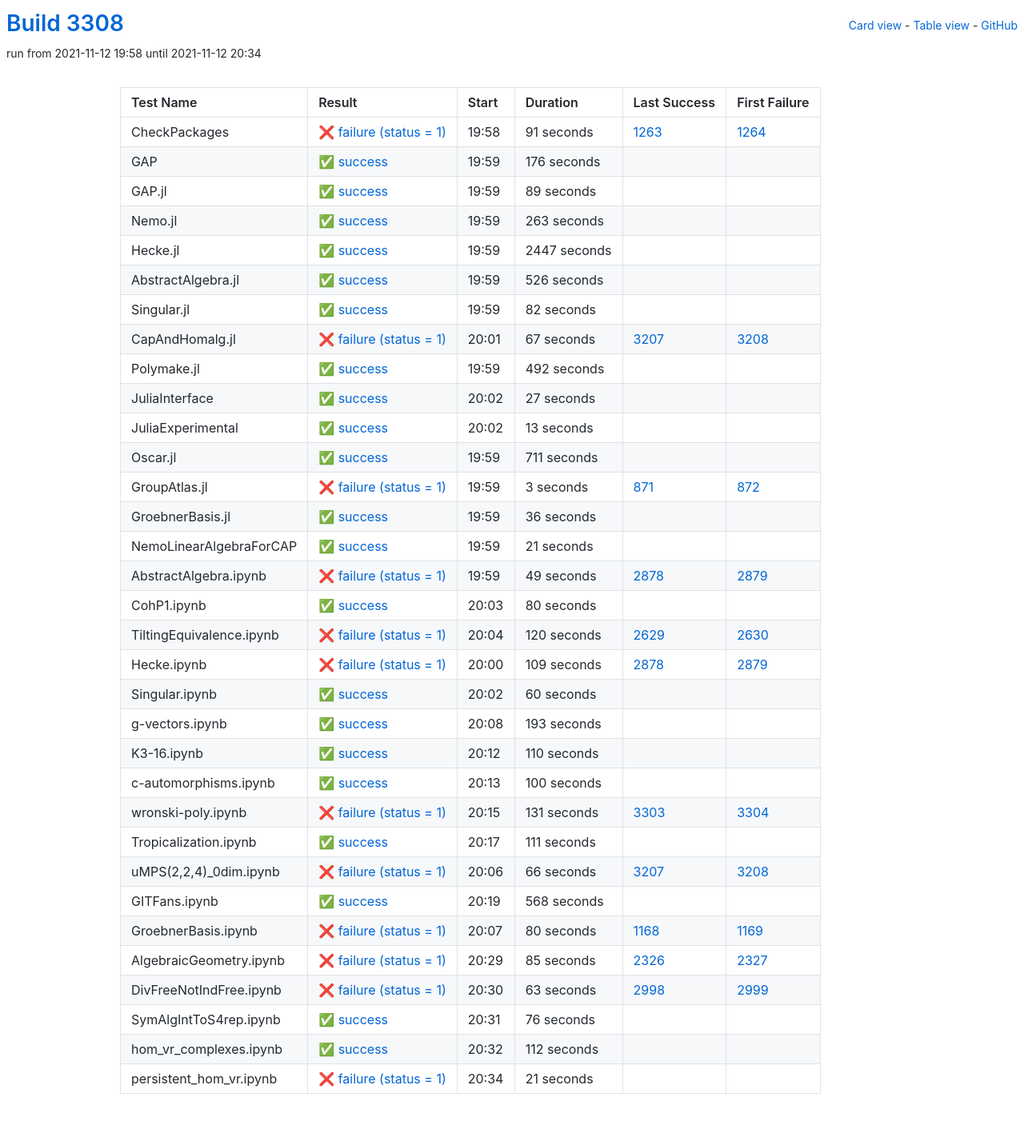
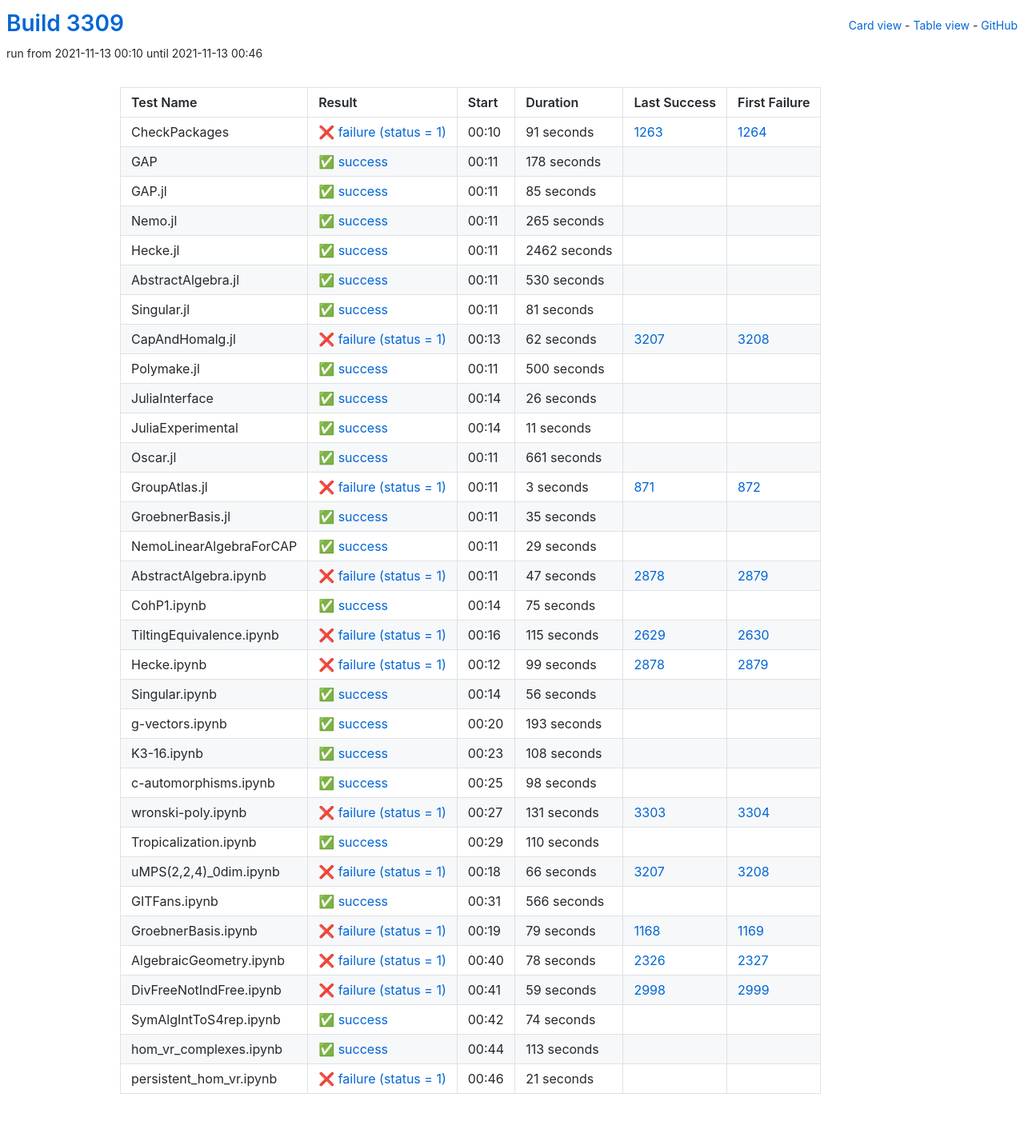
Before and after one commit to oscar-system/oscar-ci-status-stable, a Jekyll site: the page built from table.html, in a window 1280 px wide. Shown: the whole page at 80% size. Built offline with Jekyll 4.4.1, drawn with Linux system fonts in a browser that asks for light colours.

Commit message:
Build #3309

```diff
--- a/_data/ci.yml
+++ b/_data/ci.yml
@@ -1,6 +1,6 @@
 ---
-build: 3308
-build_url: https://oscarci.mathematik.uni-kl.de/job/oscar-stable/3308/
+build: 3309
+build_url: https://oscarci.mathematik.uni-kl.de/job/oscar-stable/3309/
 job: oscar-stable
 organization: oscar-system
 repo: oscar-ci-status-stable
@@ -8,8 +8,8 @@ repourl: https://github.com/oscar-system/oscar-ci-status-stable
 tests:
 - name: CheckPackages
   id: checkpackages
-  log: https://oscarci.mathematik.uni-kl.de/job/oscar-stable/3308/artifact/logs/build-3308/CheckPackages.log
-  start: 2021-11-12 19:58
+  log: https://oscarci.mathematik.uni-kl.de/job/oscar-stable/3309/artifact/logs/build-3309/CheckPackages.log
+  start: 2021-11-13 00:10
   success: false
   exitcode: 1
   status: failure
@@ -20,140 +20,140 @@ tests:
   first_failure_url: https://oscarci.mathematik.uni-kl.de/job/oscar-stable/1264/
 - name: GAP
   id: gap
-  log: https://oscarci.mathematik.uni-kl.de/job/oscar-stable/3308/artifact/logs/build-3308/GAP.log
-  start: 2021-11-12 19:59
+  log: https://oscarci.mathematik.uni-kl.de/job/oscar-stable/3309/artifact/logs/build-3309/GAP.log
+  start: 2021-11-13 00:11
   success: true
   exitcode: 0
   status: success
-  duration: 176
+  duration: 178
   last_success: false
   last_success_url:
   first_failure: false
   first_failure_url:
 - name: GAP.jl
   id: gap-jl
-  log: https://oscarci.mathematik.uni-kl.de/job/oscar-stable/3308/artifact/logs/build-3308/GAP.jl.log
-  start: 2021-11-12 19:59
+  log: https://oscarci.mathematik.uni-kl.de/job/oscar-stable/3309/artifact/logs/build-3309/GAP.jl.log
+  start: 2021-11-13 00:11
   success: true
   exitcode: 0
   status: success
-  duration: 89
+  duration: 85
   last_success: false
   last_success_url:
   first_failure: false
   first_failure_url:
 - name: Nemo.jl
   id: nemo-jl
-  log: https://oscarci.mathematik.uni-kl.de/job/oscar-stable/3308/artifact/logs/build-3308/Nemo.jl.log
-  start: 2021-11-12 19:59
+  log: https://oscarci.mathematik.uni-kl.de/job/oscar-stable/3309/artifact/logs/build-3309/Nemo.jl.log
+  start: 2021-11-13 00:11
   success: true
   exitcode: 0
   status: success
-  duration: 263
+  duration: 265
   last_success: false
   last_success_url:
   first_failure: false
   first_failure_url:
 - name: Hecke.jl
   id: hecke-jl
-  log: https://oscarci.mathematik.uni-kl.de/job/oscar-stable/3308/artifact/logs/build-3308/Hecke.jl.log
-  start: 2021-11-12 19:59
+  log: https://oscarci.mathematik.uni-kl.de/job/oscar-stable/3309/artifact/logs/build-3309/Hecke.jl.log
+  start: 2021-11-13 00:11
   success: true
   exitcode: 0
   status: success
-  duration: 2447
+  duration: 2462
   last_success: false
   last_success_url:
   first_failure: false
   first_failure_url:
 - name: AbstractAlgebra.jl
   id: abstractalgebra-jl
-  log: https://oscarci.mathematik.uni-kl.de/job/oscar-stable/3308/artifact/logs/build-3308/AbstractAlgebra.jl.log
-  start: 2021-11-12 19:59
+  log: https://oscarci.mathematik.uni-kl.de/job/oscar-stable/3309/artifact/logs/build-3309/AbstractAlgebra.jl.log
+  start: 2021-11-13 00:11
   success: true
   exitcode: 0
   status: success
-  duration: 526
+  duration: 530
   last_success: false
   last_success_url:
   first_failure: false
   first_failure_url:
 - name: Singular.jl
   id: singular-jl
-  log: https://oscarci.mathematik.uni-kl.de/job/oscar-stable/3308/artifact/logs/build-3308/Singular.jl.log
-  start: 2021-11-12 19:59
+  log: https://oscarci.mathematik.uni-kl.de/job/oscar-stable/3309/artifact/logs/build-3309/Singular.jl.log
+  start: 2021-11-13 00:11
   success: true
   exitcode: 0
   status: success
-  duration: 82
+  duration: 81
   last_success: false
   last_success_url:
   first_failure: false
   first_failure_url:
 - name: CapAndHomalg.jl
   id: capandhomalg-jl
-  log: https://oscarci.mathematik.uni-kl.de/job/oscar-stable/3308/artifact/logs/build-3308/CapAndHomalg.jl.log
-  start: 2021-11-12 20:01
+  log: https://oscarci.mathematik.uni-kl.de/job/oscar-stable/3309/artifact/logs/build-3309/CapAndHomalg.jl.log
+  start: 2021-11-13 00:13
   success: false
   exitcode: 1
   status: failure
-  duration: 67
+  duration: 62
   last_success: 3207
   last_success_url: https://oscarci.mathematik.uni-kl.de/job/oscar-stable/3207/
   first_failure: 3208
   first_failure_url: https://oscarci.mathematik.uni-kl.de/job/oscar-stable/3208/
 - name: Polymake.jl
   id: polymake-jl
-  log: https://oscarci.mathematik.uni-kl.de/job/oscar-stable/3308/artifact/logs/build-3308/Polymake.jl.log
-  start: 2021-11-12 19:59
+  log: https://oscarci.mathematik.uni-kl.de/job/oscar-stable/3309/artifact/logs/build-3309/Polymake.jl.log
+  start: 2021-11-13 00:11
   success: true
   exitcode: 0
   status: success
-  duration: 492
+  duration: 500
   last_success: false
   last_success_url:
   first_failure: false
   first_failure_url:
 - name: JuliaInterface
   id: juliainterface
-  log: https://oscarci.mathematik.uni-kl.de/job/oscar-stable/3308/artifact/logs/build-3308/JuliaInterface.log
-  start: 2021-11-12 20:02
+  log: https://oscarci.mathematik.uni-kl.de/job/oscar-stable/3309/artifact/logs/build-3309/JuliaInterface.log
+  start: 2021-11-13 00:14
   success: true
   exitcode: 0
   status: success
-  duration: 27
+  duration: 26
   last_success: false
   last_success_url:
   first_failure: false
   first_failure_url:
 - name: JuliaExperimental
   id: juliaexperimental
-  log: https://oscarci.mathematik.uni-kl.de/job/oscar-stable/3308/artifact/logs/build-3308/JuliaExperimental.log
-  start: 2021-11-12 20:02
+  log: https://oscarci.mathematik.uni-kl.de/job/oscar-stable/3309/artifact/logs/build-3309/JuliaExperimental.log
+  start: 2021-11-13 00:14
   success: true
   exitcode: 0
   status: success
-  duration: 13
+  duration: 11
   last_success: false
   last_success_url:
   first_failure: false
   first_failure_url:
 - name: Oscar.jl
   id: oscar-jl
-  log: https://oscarci.mathematik.uni-kl.de/job/oscar-stable/3308/artifact/logs/build-3308/Oscar.jl.log
-  start: 2021-11-12 19:59
+  log: https://oscarci.mathematik.uni-kl.de/job/oscar-stable/3309/artifact/logs/build-3309/Oscar.jl.log
+  start: 2021-11-13 00:11
   success: true
   exitcode: 0
   status: success
-  duration: 711
+  duration: 661
   last_success: false
   last_success_url:
   first_failure: false
   first_failure_url:
 - name: GroupAtlas.jl
   id: groupatlas-jl
-  log: https://oscarci.mathematik.uni-kl.de/job/oscar-stable/3308/artifact/logs/build-3308/GroupAtlas.jl.log
-  start: 2021-11-12 19:59
+  log: https://oscarci.mathematik.uni-kl.de/job/oscar-stable/3309/artifact/logs/build-3309/GroupAtlas.jl.log
+  start: 2021-11-13 00:11
   success: false
   exitcode: 1
   status: failure
@@ -164,92 +164,92 @@ tests:
   first_failure_url: https://oscarci.mathematik.uni-kl.de/job/oscar-stable/872/
 - name: GroebnerBasis.jl
   id: groebnerbasis-jl
-  log: https://oscarci.mathematik.uni-kl.de/job/oscar-stable/3308/artifact/logs/build-3308/GroebnerBasis.jl.log
-  start: 2021-11-12 19:59
+  log: https://oscarci.mathematik.uni-kl.de/job/oscar-stable/3309/artifact/logs/build-3309/GroebnerBasis.jl.log
+  start: 2021-11-13 00:11
   success: true
   exitcode: 0
   status: success
-  duration: 36
+  duration: 35
   last_success: false
   last_success_url:
   first_failure: false
   first_failure_url:
 - name: NemoLinearAlgebraForCAP
   id: nemolinearalgebraforcap
-  log: https://oscarci.mathematik.uni-kl.de/job/oscar-stable/3308/artifact/logs/build-3308/NemoLinearAlgebraForCAP.log
-  start: 2021-11-12 19:59
+  log: https://oscarci.mathematik.uni-kl.de/job/oscar-stable/3309/artifact/logs/build-3309/NemoLinearAlgebraForCAP.log
+  start: 2021-11-13 00:11
   success: true
   exitcode: 0
   status: success
-  duration: 21
+  duration: 29
   last_success: false
   last_success_url:
   first_failure: false
   first_failure_url:
 - name: AbstractAlgebra.ipynb
   id: abstractalgebra-ipynb
-  log: https://oscarci.mathematik.uni-kl.de/job/oscar-stable/3308/artifact/logs/build-3308/AbstractAlgebra.ipynb.log
-  start: 2021-11-12 19:59
+  log: https://oscarci.mathematik.uni-kl.de/job/oscar-stable/3309/artifact/logs/build-3309/AbstractAlgebra.ipynb.log
+  start: 2021-11-13 00:11
   success: false
   exitcode: 1
   status: failure
-  duration: 49
+  duration: 47
   last_success: 2878
   last_success_url: https://oscarci.mathematik.uni-kl.de/job/oscar-stable/2878/
   first_failure: 2879
   first_failure_url: https://oscarci.mathematik.uni-kl.de/job/oscar-stable/2879/
 - name: CohP1.ipynb
   id: cohp1-ipynb
-  log: https://oscarci.mathematik.uni-kl.de/job/oscar-stable/3308/artifact/logs/build-3308/CohP1.ipynb.log
-  start: 2021-11-12 20:03
+  log: https://oscarci.mathematik.uni-kl.de/job/oscar-stable/3309/artifact/logs/build-3309/CohP1.ipynb.log
+  start: 2021-11-13 00:14
   success: true
   exitcode: 0
   status: success
-  duration: 80
+  duration: 75
   last_success: false
   last_success_url:
   first_failure: false
   first_failure_url:
 - name: TiltingEquivalence.ipynb
   id: tiltingequivalence-ipynb
-  log: https://oscarci.mathematik.uni-kl.de/job/oscar-stable/3308/artifact/logs/build-3308/TiltingEquivalence.ipynb.log
-  start: 2021-11-12 20:04
+  log: https://oscarci.mathematik.uni-kl.de/job/oscar-stable/3309/artifact/logs/build-3309/TiltingEquivalence.ipynb.log
+  start: 2021-11-13 00:16
   success: false
   exitcode: 1
   status: failure
-  duration: 120
+  duration: 115
   last_success: 2629
   last_success_url: https://oscarci.mathematik.uni-kl.de/job/oscar-stable/2629/
   first_failure: 2630
   first_failure_url: https://oscarci.mathematik.uni-kl.de/job/oscar-stable/2630/
 - name: Hecke.ipynb
   id: hecke-ipynb
-  log: https://oscarci.mathematik.uni-kl.de/job/oscar-stable/3308/artifact/logs/build-3308/Hecke.ipynb.log
-  start: 2021-11-12 20:00
+  log: https://oscarci.mathematik.uni-kl.de/job/oscar-stable/3309/artifact/logs/build-3309/Hecke.ipynb.log
+  start: 2021-11-13 00:12
   success: false
   exitcode: 1
   status: failure
-  duration: 109
+  duration: 99
   last_success: 2878
   last_success_url: https://oscarci.mathematik.uni-kl.de/job/oscar-stable/2878/
   first_failure: 2879
   first_failure_url: https://oscarci.mathematik.uni-kl.de/job/oscar-stable/2879/
 - name: Singular.ipynb
   id: singular-ipynb
-  log: https://oscarci.mathematik.uni-kl.de/job/oscar-stable/3308/artifact/logs/build-3308/Singular.ipynb.log
-  start: 2021-11-12 20:02
+  log: https://oscarci.mathematik.uni-kl.de/job/oscar-stable/3309/artifact/logs/build-3309/Singular.ipynb.log
+  start: 2021-11-13 00:14
   success: true
   exitcode: 0
   status: success
-  duration: 60
+  duration: 56
   last_success: false
   last_success_url:
   first_failure: false
   first_failure_url:
 - name: g-vectors.ipynb
   id: g-vectors-ipynb
-  log: https://oscarci.mathematik.uni-kl.de/job/oscar-stable/3308/artifact/logs/build-3308/g-vectors.ipynb.log
-  start: 2021-11-12 20:08
+  log: https://oscarci.mathematik.uni-kl.de/job/oscar-stable/3309/artifact/logs/build-3309/g-vectors.ipynb.log
+  start: 2021-11-13 00:20
   success: true
   exitcode: 0
   status: success
@@ -260,32 +260,32 @@ tests:
   first_failure_url:
 - name: K3-16.ipynb
   id: k3-16-ipynb
-  log: https://oscarci.mathematik.uni-kl.de/job/oscar-stable/3308/artifact/logs/build-3308/K3-16.ipynb.log
-  start: 2021-11-12 20:12
+  log: https://oscarci.mathematik.uni-kl.de/job/oscar-stable/3309/artifact/logs/build-3309/K3-16.ipynb.log
+  start: 2021-11-13 00:23
   success: true
   exitcode: 0
   status: success
-  duration: 110
+  duration: 108
   last_success: false
   last_success_url:
   first_failure: false
   first_failure_url:
 - name: c-automorphisms.ipynb
   id: c-automorphisms-ipynb
-  log: https://oscarci.mathematik.uni-kl.de/job/oscar-stable/3308/artifact/logs/build-3308/c-automorphisms.ipynb.log
-  start: 2021-11-12 20:13
+  log: https://oscarci.mathematik.uni-kl.de/job/oscar-stable/3309/artifact/logs/build-3309/c-automorphisms.ipynb.log
+  start: 2021-11-13 00:25
   success: true
   exitcode: 0
   status: success
-  duration: 100
+  duration: 98
   last_success: false
   last_success_url:
   first_failure: false
   first_failure_url:
 - name: wronski-poly.ipynb
   id: wronski-poly-ipynb
-  log: https://oscarci.mathematik.uni-kl.de/job/oscar-stable/3308/artifact/logs/build-3308/wronski-poly.ipynb.log
-  start: 2021-11-12 20:15
+  log: https://oscarci.mathematik.uni-kl.de/job/oscar-stable/3309/artifact/logs/build-3309/wronski-poly.ipynb.log
+  start: 2021-11-13 00:27
   success: false
   exitcode: 1
   status: failure
@@ -296,20 +296,20 @@ tests:
   first_failure_url: https://oscarci.mathematik.uni-kl.de/job/oscar-stable/3304/
 - name: Tropicalization.ipynb
   id: tropicalization-ipynb
-  log: https://oscarci.mathematik.uni-kl.de/job/oscar-stable/3308/artifact/logs/build-3308/Tropicalization.ipynb.log
-  start: 2021-11-12 20:17
+  log: https://oscarci.mathematik.uni-kl.de/job/oscar-stable/3309/artifact/logs/build-3309/Tropicalization.ipynb.log
+  start: 2021-11-13 00:29
   success: true
   exitcode: 0
   status: success
-  duration: 111
+  duration: 110
   last_success: false
   last_success_url:
   first_failure: false
   first_failure_url:
 - name: uMPS(2,2,4)_0dim.ipynb
   id: umps-2-2-4-0dim-ipynb
-  log: https://oscarci.mathematik.uni-kl.de/job/oscar-stable/3308/artifact/logs/build-3308/uMPS-2-2-4-_0dim.ipynb.log
-  start: 2021-11-12 20:06
+  log: https://oscarci.mathematik.uni-kl.de/job/oscar-stable/3309/artifact/logs/build-3309/uMPS-2-2-4-_0dim.ipynb.log
+  start: 2021-11-13 00:18
   success: false
   exitcode: 1
   status: failure
@@ -320,80 +320,80 @@ tests:
   first_failure_url: https://oscarci.mathematik.uni-kl.de/job/oscar-stable/3208/
 - name: GITFans.ipynb
   id: gitfans-ipynb
-  log: https://oscarci.mathematik.uni-kl.de/job/oscar-stable/3308/artifact/logs/build-3308/GITFans.ipynb.log
-  start: 2021-11-12 20:19
+  log: https://oscarci.mathematik.uni-kl.de/job/oscar-stable/3309/artifact/logs/build-3309/GITFans.ipynb.log
+  start: 2021-11-13 00:31
   success: true
   exitcode: 0
   status: success
-  duration: 568
+  duration: 566
   last_success: false
   last_success_url:
   first_failure: false
   first_failure_url:
 - name: GroebnerBasis.ipynb
   id: groebnerbasis-ipynb
-  log: https://oscarci.mathematik.uni-kl.de/job/oscar-stable/3308/artifact/logs/build-3308/GroebnerBasis.ipynb.log
-  start: 2021-11-12 20:07
+  log: https://oscarci.mathematik.uni-kl.de/job/oscar-stable/3309/artifact/logs/build-3309/GroebnerBasis.ipynb.log
+  start: 2021-11-13 00:19
   success: false
   exitcode: 1
   status: failure
-  duration: 80
+  duration: 79
   last_success: 1168
   last_success_url: https://oscarci.mathematik.uni-kl.de/job/oscar-stable/1168/
   first_failure: 1169
   first_failure_url: https://oscarci.mathematik.uni-kl.de/job/oscar-stable/1169/
 - name: AlgebraicGeometry.ipynb
   id: algebraicgeometry-ipynb
-  log: https://oscarci.mathematik.uni-kl.de/job/oscar-stable/3308/artifact/logs/build-3308/AlgebraicGeometry.ipynb.log
-  start: 2021-11-12 20:29
+  log: https://oscarci.mathematik.uni-kl.de/job/oscar-stable/3309/artifact/logs/build-3309/AlgebraicGeometry.ipynb.log
+  start: 2021-11-13 00:40
   success: false
   exitcode: 1
   status: failure
-  duration: 85
+  duration: 78
   last_success: 2326
   last_success_url: https://oscarci.mathematik.uni-kl.de/job/oscar-stable/2326/
   first_failure: 2327
   first_failure_url: https://oscarci.mathematik.uni-kl.de/job/oscar-stable/2327/
 - name: DivFreeNotIndFree.ipynb
   id: divfreenotindfree-ipynb
-  log: https://oscarci.mathematik.uni-kl.de/job/oscar-stable/3308/artifact/logs/build-3308/DivFreeNotIndFree.ipynb.log
-  start: 2021-11-12 20:30
+  log: https://oscarci.mathematik.uni-kl.de/job/oscar-stable/3309/artifact/logs/build-3309/DivFreeNotIndFree.ipynb.log
+  start: 2021-11-13 00:41
   success: false
   exitcode: 1
   status: failure
-  duration: 63
+  duration: 59
   last_success: 2998
   last_success_url: https://oscarci.mathematik.uni-kl.de/job/oscar-stable/2998/
   first_failure: 2999
   first_failure_url: https://oscarci.mathematik.uni-kl.de/job/oscar-stable/2999/
 - name: SymAlgIntToS4rep.ipynb
   id: symalginttos4rep-ipynb
-  log: https://oscarci.mathematik.uni-kl.de/job/oscar-stable/3308/artifact/logs/build-3308/SymAlgIntToS4rep.ipynb.log
-  start: 2021-11-12 20:31
+  log: https://oscarci.mathematik.uni-kl.de/job/oscar-stable/3309/artifact/logs/build-3309/SymAlgIntToS4rep.ipynb.log
+  start: 2021-11-13 00:42
   success: true
   exitcode: 0
   status: success
-  duration: 76
+  duration: 74
   last_success: false
   last_success_url:
   first_failure: false
   first_failure_url:
 - name: hom_vr_complexes.ipynb
   id: hom-vr-complexes-ipynb
-  log: https://oscarci.mathematik.uni-kl.de/job/oscar-stable/3308/artifact/logs/build-3308/hom_vr_complexes.ipynb.log
-  start: 2021-11-12 20:32
+  log: https://oscarci.mathematik.uni-kl.de/job/oscar-stable/3309/artifact/logs/build-3309/hom_vr_complexes.ipynb.log
+  start: 2021-11-13 00:44
   success: true
   exitcode: 0
   status: success
-  duration: 112
+  duration: 113
   last_success: false
   last_success_url:
   first_failure: false
   first_failure_url:
 - name: persistent_hom_vr.ipynb
   id: persistent-hom-vr-ipynb
-  log: https://oscarci.mathematik.uni-kl.de/job/oscar-stable/3308/artifact/logs/build-3308/persistent_hom_vr.ipynb.log
-  start: 2021-11-12 20:34
+  log: https://oscarci.mathematik.uni-kl.de/job/oscar-stable/3309/artifact/logs/build-3309/persistent_hom_vr.ipynb.log
+  start: 2021-11-13 00:46
   success: false
   exitcode: 1
   status: failure
```
Also changed, not shown: README.md.
